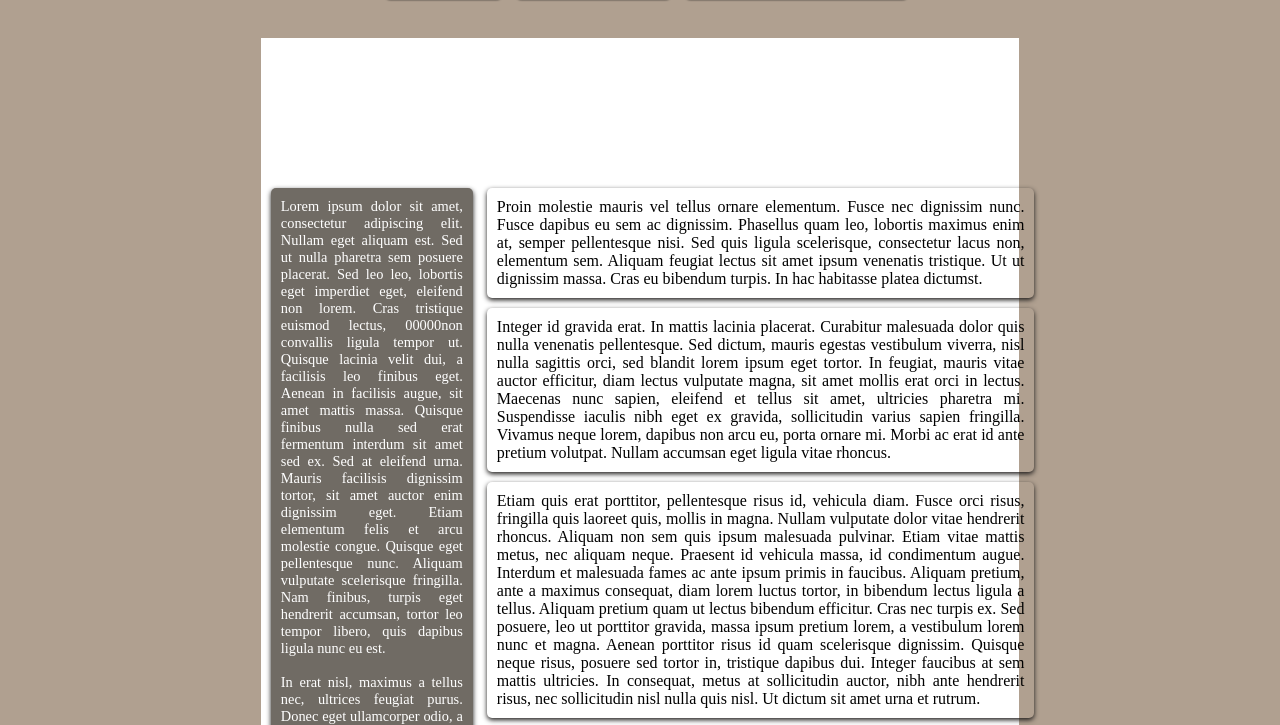
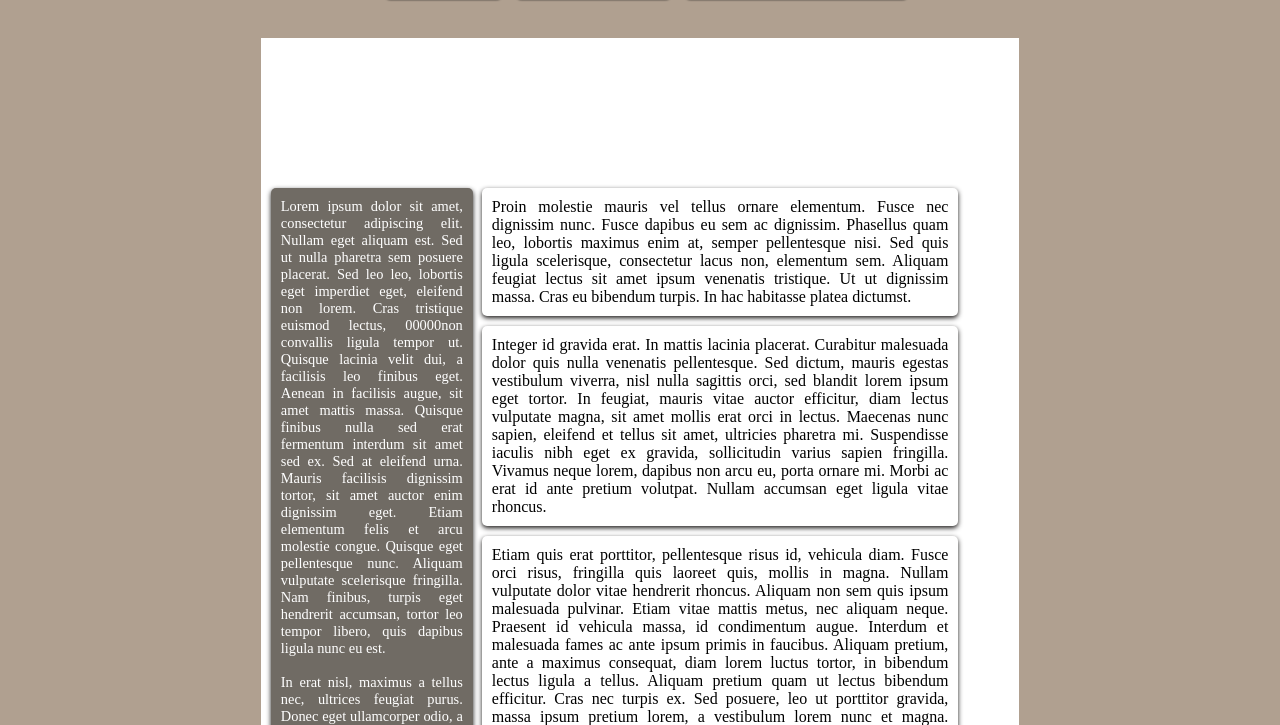
Before and after one commit to NicaEM/siteCDIN, a plain HTML site: page index.html in a window 1280 px wide. Shown: the part 50-775 px from the top of the page. Drawn offline with Linux system fonts and the light colour scheme.

Commit message:
Update style.css

```diff
--- a/style.css
+++ b/style.css
@@ -1,6 +1,7 @@
 body
 {
     background-color: #B0A090;
+    min-width: 550px;
 }
 
 .corps_de_texte
@@ -9,12 +10,10 @@ body
 	margin-left: 20%;
 	margin-right: 20%;
     background-color: white;
-    min-width: 680px;
 }
 
 .logo
 {
-    min-width: 40px;
     -webkit-animation: opacity 2s linear;
 }
 
@@ -74,11 +73,6 @@ header
     color: white;
 }
 
-section
-{
-    width: 100%;
-}
-
 .section,.article, aside
 {
     display: inline-block;
@@ -88,7 +82,7 @@ section
 
 .section
 {
-    width: 71%;
+    width: 63.5%;
 }
 
 article
@@ -115,9 +109,7 @@ aside
 
 .article
 {
-    margin-top: 10px;
-    margin-left: 10px;
-    width: 98%;
+    margin-left: 5px;
 }
 
 @-webkit-keyframes opacity {
```
